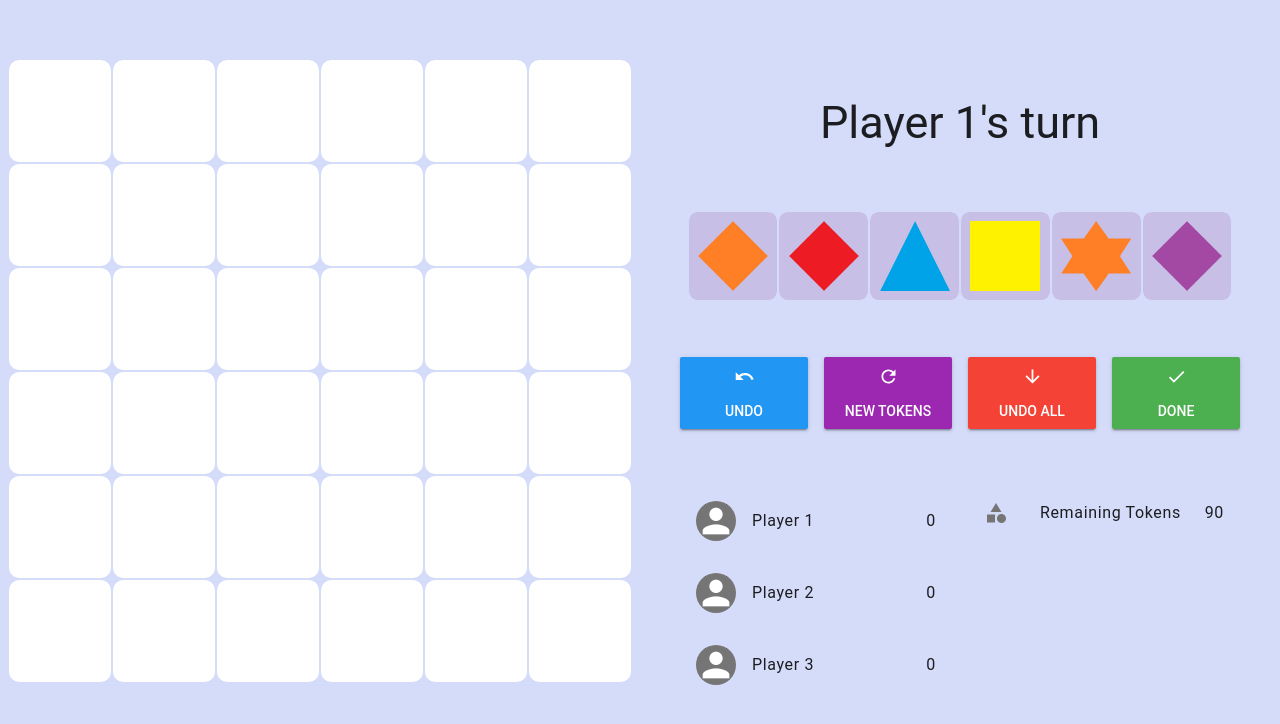
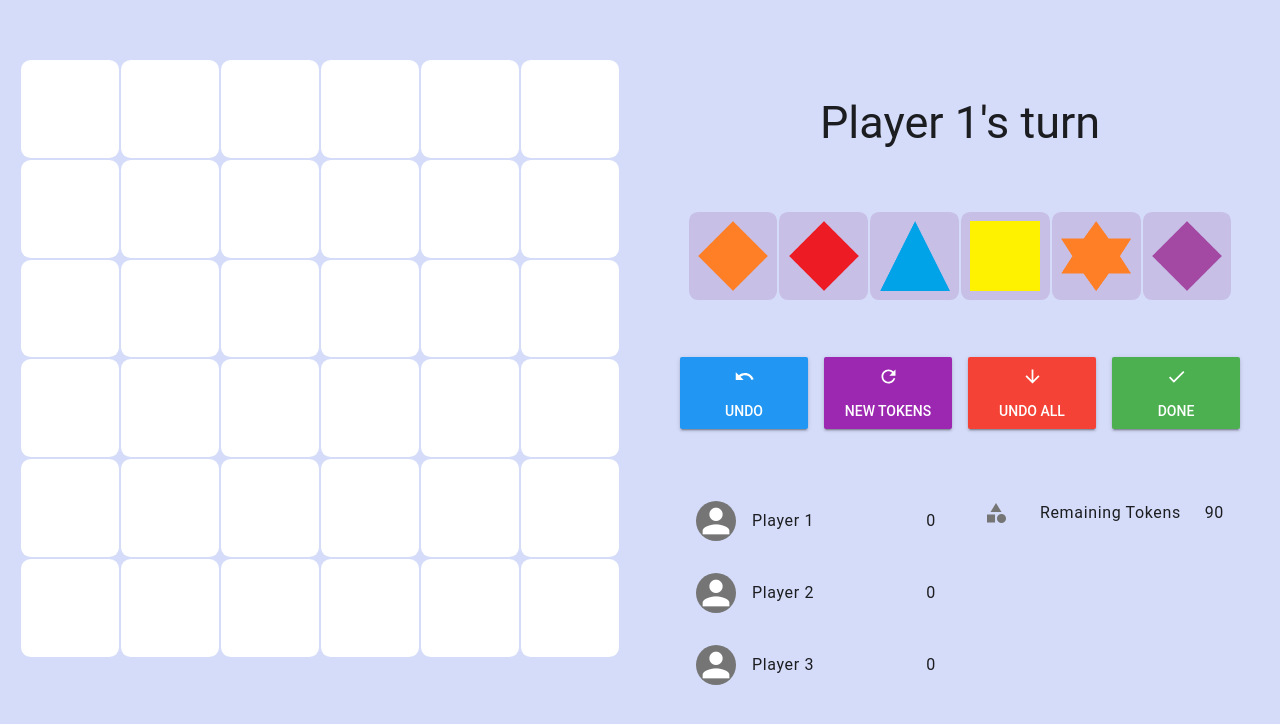
Before and after one commit to ae0n1an/qwirkle, a React (Create React App) app: page /game in a window 1280 px wide. Shown: the top 724 px of the page. Built offline with nearby package versions, Linux system fonts and the light colour scheme.

Commit message:
fixed up board css

```diff
--- a/src/App.css
+++ b/src/App.css
@@ -3,6 +3,16 @@
   background-color: #D5DCF9;
   display: flex;
   align-items: center;
+}
+
+.board-container {
+  width: 96%;
+  /* 1:1 Aspect Ratio */
+  position: relative; /* If you want text inside of it */
+  margin: auto;
+}
+
+.board {
 }
 
 .mdl-button {
--- a/src/DisplayBoard.tsx
+++ b/src/DisplayBoard.tsx
@@ -43,7 +43,7 @@ function DisplayBoard(props: PositionProps) {
 
   return (
     <>
-      <div style={wrapper}>
+      <div className='board-container' style={wrapper}>
         {renderedOutput}
       </div>
     </>
--- a/src/DisplayGame.tsx
+++ b/src/DisplayGame.tsx
@@ -49,10 +49,10 @@ function DisplayGame(props: DisplayGameProps) {
 
   return (
       <div className="center mdl-grid">
-        <div className="mdl-cell mdl-cell--6-col mdl-cell--8-col-tablet mdl-cell--4-col-phone board">
+        <div className="mdl-cell mdl-cell--6-col mdl-cell--8-col-tablet mdl-cell--6-col-phone board">
           <DisplayBoard board={board.board} setBoard={setBoard} setPlayer={setPlayer} game={game}></DisplayBoard>
         </div>
-        <div className="mdl-cell mdl-cell--6-col mdl-cell--8-col-tablet mdl-cell--4-col-phone">
+        <div className="mdl-cell mdl-cell--6-col mdl-cell--8-col-tablet mdl-cell--6-col-phone">
           <div className="mdl-grid">
             <div className="mdl-cell mdl-cell--12-col mdl-cell--8-col-tablet mdl-cell--4-col-phone">
               <h2>{status.status}</h2>
```
